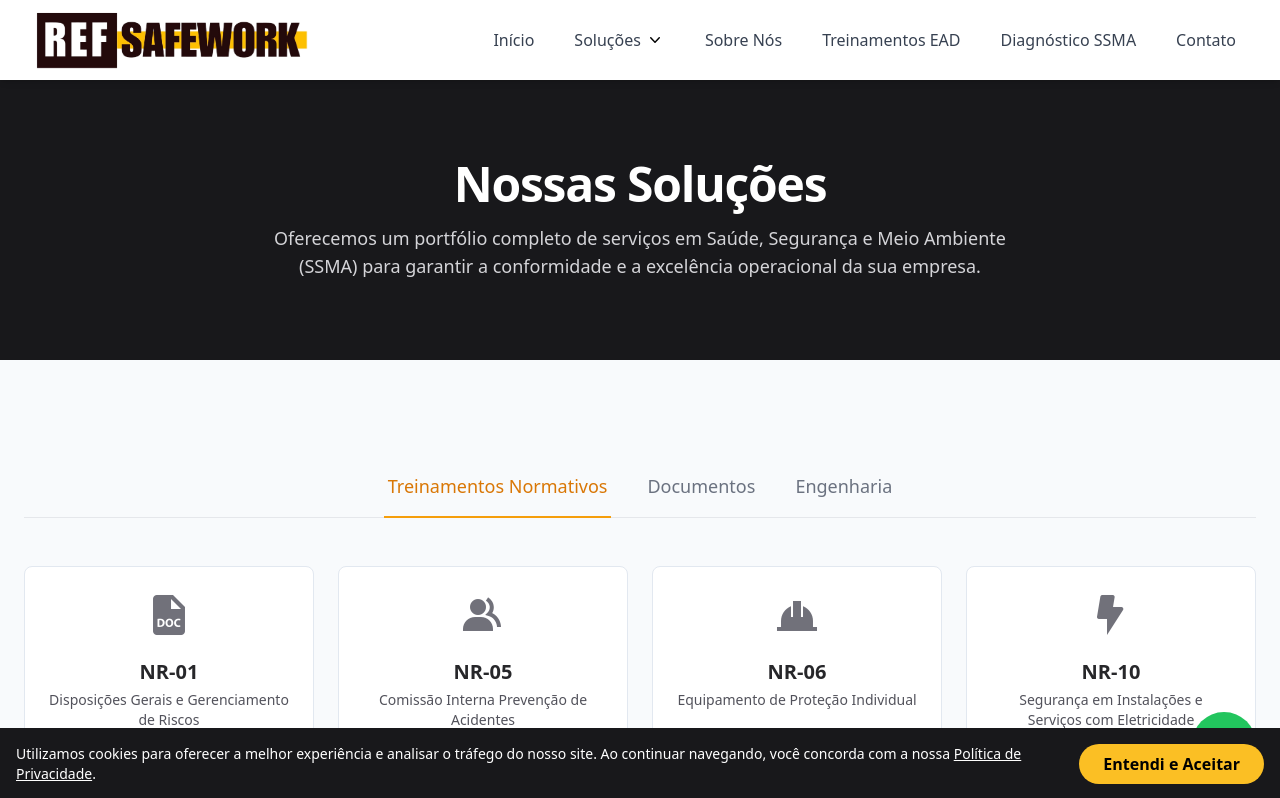
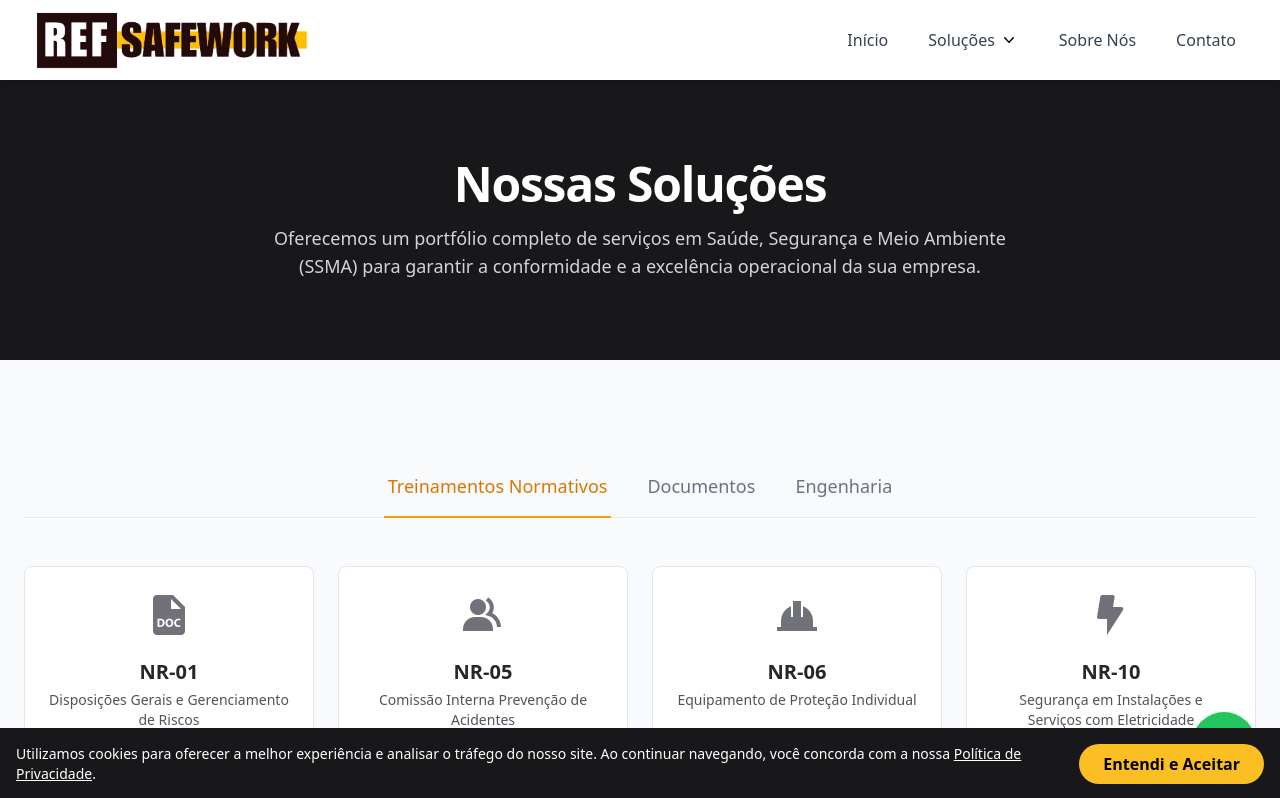
Before and after one commit to leonardofrizzi/refsafework-website, a Nuxt app: page /solucoes in a window 1280 px wide. Shown: the top 798 px of the page. Built offline with nearby package versions, Linux system fonts and the light colour scheme.

Commit message:
fix(build): resolve build errors by removing broken links

```diff
--- a/app/components/Navbar.vue
+++ b/app/components/Navbar.vue
@@ -18,8 +18,6 @@ const navLinks = [
     ]
   },
   { text: 'Sobre Nós', to: '/sobre' },
-  { text: 'Treinamentos EAD', to: '/treinamentos-ead' },
-  { text: 'Diagnóstico SSMA', to: '/diagnostico-ssma' },
   { text: 'Contato', to: '/contato' },
 ];
 
--- a/app/pages/solucoes/index.vue
+++ b/app/pages/solucoes/index.vue
@@ -2,24 +2,24 @@
 import { ref, computed } from 'vue';
 
 const allSolutions = [
-  { category: 'treinamentos', title: 'NR-01', description: 'Disposições Gerais e Gerenciamento de Riscos', iconClass: 'bx bxs-file-doc', to: '/solucoes/nr-01' },
-  { category: 'treinamentos', title: 'NR-05', description: 'Comissão Interna Prevenção de Acidentes', iconClass: 'bx bxs-group', to: '/solucoes/nr-05' },
-  { category: 'treinamentos', title: 'NR-06', description: 'Equipamento de Proteção Individual', iconClass: 'bx bxs-hard-hat', to: '/solucoes/nr-06' },
-  { category: 'treinamentos', title: 'NR-10', description: 'Segurança em Instalações e Serviços com Eletricidade', iconClass: 'bx bxs-bolt', to: '/solucoes/nr-10' },
-  { category: 'treinamentos', title: 'NR-11', description: 'Transporte, Movimentação, Armazenagem e Manuseio', iconClass: 'bx bxs-truck', to: '/solucoes/nr-11' },
-  { category: 'treinamentos', title: 'NR-12', description: 'Máquinas e Equipamentos', iconClass: 'bx bxs-wrench', to: '/solucoes/nr-12' },
-  { category: 'treinamentos', title: 'NR-17', description: 'Ergonomia', iconClass: 'bx bxs-universal-access', to: '/solucoes/nr-17' },
-  { category: 'treinamentos', title: 'NR-18', description: 'Montagem de Andaimes', iconClass: 'bx bxs-building-house', to: '/solucoes/nr-18' },
-  { category: 'treinamentos', title: 'NR-20', description: 'Trabalhos com Inflamáveis e Combustíveis', iconClass: 'bx bxs-hot', to: '/solucoes/nr-20' },
-  { category: 'treinamentos', title: 'NR-23', description: 'Proteção Contra Incêndios', iconClass: 'bx bxs-shield', to: '/solucoes/nr-23' },
-  { category: 'treinamentos', title: 'NR-26', description: 'Sinalização de Segurança', iconClass: 'bx bxs-traffic-cone', to: '/solucoes/nr-26' },
-  { category: 'treinamentos', title: 'NR-31', description: 'Trabalhos na Agricultura com Agrotóxicos', iconClass: 'bx bxs-leaf', to: '/solucoes/nr-31' },
-  { category: 'treinamentos', title: 'NR-33', description: 'Trabalho em Espaço Confinado', iconClass: 'bx bxs-archive-in', to: '/solucoes/nr-33' },
-  { category: 'treinamentos', title: 'NR-34', description: 'Trabalhos a Quente', iconClass: 'bx bxs-flame', to: '/solucoes/nr-34' },
-  { category: 'treinamentos', title: 'NR-35', description: 'Trabalhos em Altura', iconClass: 'bx bxs-arrow-to-top', to: '/solucoes/nr-35' },
-  { category: 'documentos', title: 'PGR', description: 'Programa de Gerenciamento de Riscos', iconClass: 'bx bxs-file-plus', to: '/solucoes/pgr' },
-  { category: 'documentos', title: 'LTCAT', description: 'Laudo Técnico das Condições Ambientais de Trabalho', iconClass: 'bx bxs-file-plus', to: '/solucoes/ltcat' },
-  { category: 'engenharia', title: 'Laudo de Periculosidade', description: 'Avaliação de atividades e operações perigosas', iconClass: 'bx bxs-error-alt', to: '/solucoes/laudo-periculosidade' },
+  { category: 'treinamentos', title: 'NR-01', description: 'Disposições Gerais e Gerenciamento de Riscos', iconClass: 'bx bxs-file-doc' },
+  { category: 'treinamentos', title: 'NR-05', description: 'Comissão Interna Prevenção de Acidentes', iconClass: 'bx bxs-group' },
+  { category: 'treinamentos', title: 'NR-06', description: 'Equipamento de Proteção Individual', iconClass: 'bx bxs-hard-hat' },
+  { category: 'treinamentos', title: 'NR-10', description: 'Segurança em Instalações e Serviços com Eletricidade', iconClass: 'bx bxs-bolt' },
+  { category: 'treinamentos', title: 'NR-11', description: 'Transporte, Movimentação, Armazenagem e Manuseio', iconClass: 'bx bxs-truck' },
+  { category: 'treinamentos', title: 'NR-12', description: 'Máquinas e Equipamentos', iconClass: 'bx bxs-wrench' },
+  { category: 'treinamentos', title: 'NR-17', description: 'Ergonomia', iconClass: 'bx bxs-universal-access' },
+  { category: 'treinamentos', title: 'NR-18', description: 'Montagem de Andaimes', iconClass: 'bx bxs-building-house' },
+  { category: 'treinamentos', title: 'NR-20', description: 'Trabalhos com Inflamáveis e Combustíveis', iconClass: 'bx bxs-hot' },
+  { category: 'treinamentos', title: 'NR-23', description: 'Proteção Contra Incêndios', iconClass: 'bx bxs-shield' },
+  { category: 'treinamentos', title: 'NR-26', description: 'Sinalização de Segurança', iconClass: 'bx bxs-traffic-cone' },
+  { category: 'treinamentos', title: 'NR-31', description: 'Trabalhos na Agricultura com Agrotóxicos', iconClass: 'bx bxs-leaf' },
+  { category: 'treinamentos', title: 'NR-33', description: 'Trabalho em Espaço Confinado', iconClass: 'bx bxs-archive-in' },
+  { category: 'treinamentos', title: 'NR-34', description: 'Trabalhos a Quente', iconClass: 'bx bxs-flame' },
+  { category: 'treinamentos', title: 'NR-35', description: 'Trabalhos em Altura', iconClass: 'bx bxs-arrow-to-top' },
+  { category: 'documentos', title: 'PGR', description: 'Programa de Gerenciamento de Riscos', iconClass: 'bx bxs-file-plus' },
+  { category: 'documentos', title: 'LTCAT', description: 'Laudo Técnico das Condições Ambientais de Trabalho', iconClass: 'bx bxs-file-plus' },
+  { category: 'engenharia', title: 'Laudo de Periculosidade', description: 'Avaliação de atividades e operações perigosas', iconClass: 'bx bxs-error-alt' },
 ];
 
 const tabs = [
@@ -75,16 +75,15 @@ useHead({
         </div>
 
         <div class="grid grid-cols-1 sm:grid-cols-2 lg:grid-cols-4 gap-6">
-          <NuxtLink
+          <div
             v-for="solution in filteredSolutions"
             :key="solution.title"
-            :to="solution.to"
             class="group block bg-white p-6 rounded-lg border border-slate-200 text-center transition-all duration-300 hover:shadow-lg hover:-translate-y-1.5"
           >
             <i :class="solution.iconClass" class="text-5xl text-zinc-500 group-hover:text-amber-500 transition-colors"></i>
             <h3 class="mt-4 text-xl font-bold text-zinc-800">{{ solution.title }}</h3>
             <p class="mt-1 text-sm text-zinc-600">{{ solution.description }}</p>
-          </NuxtLink>
+          </div>
         </div>
 
       </div>
```
